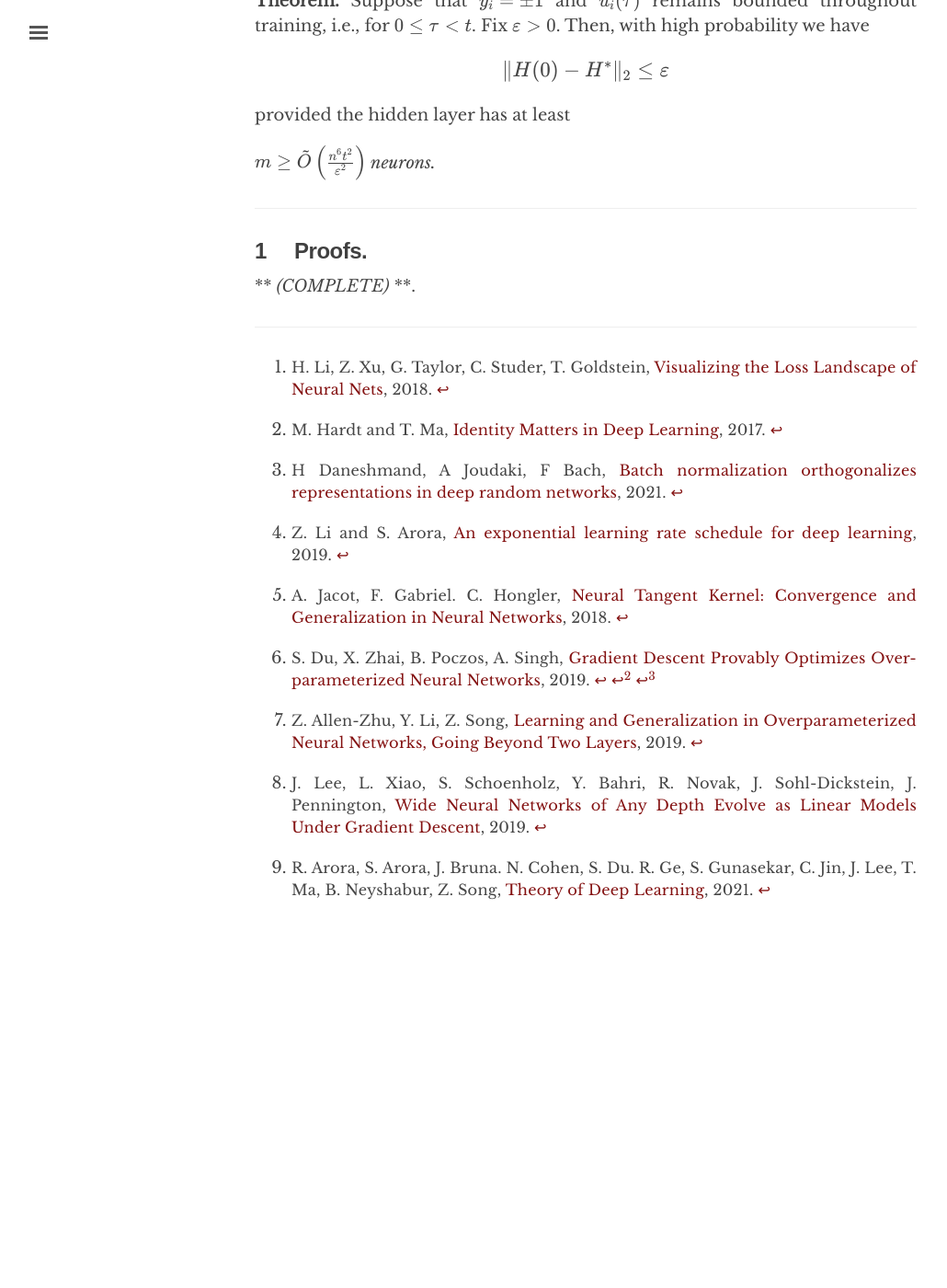
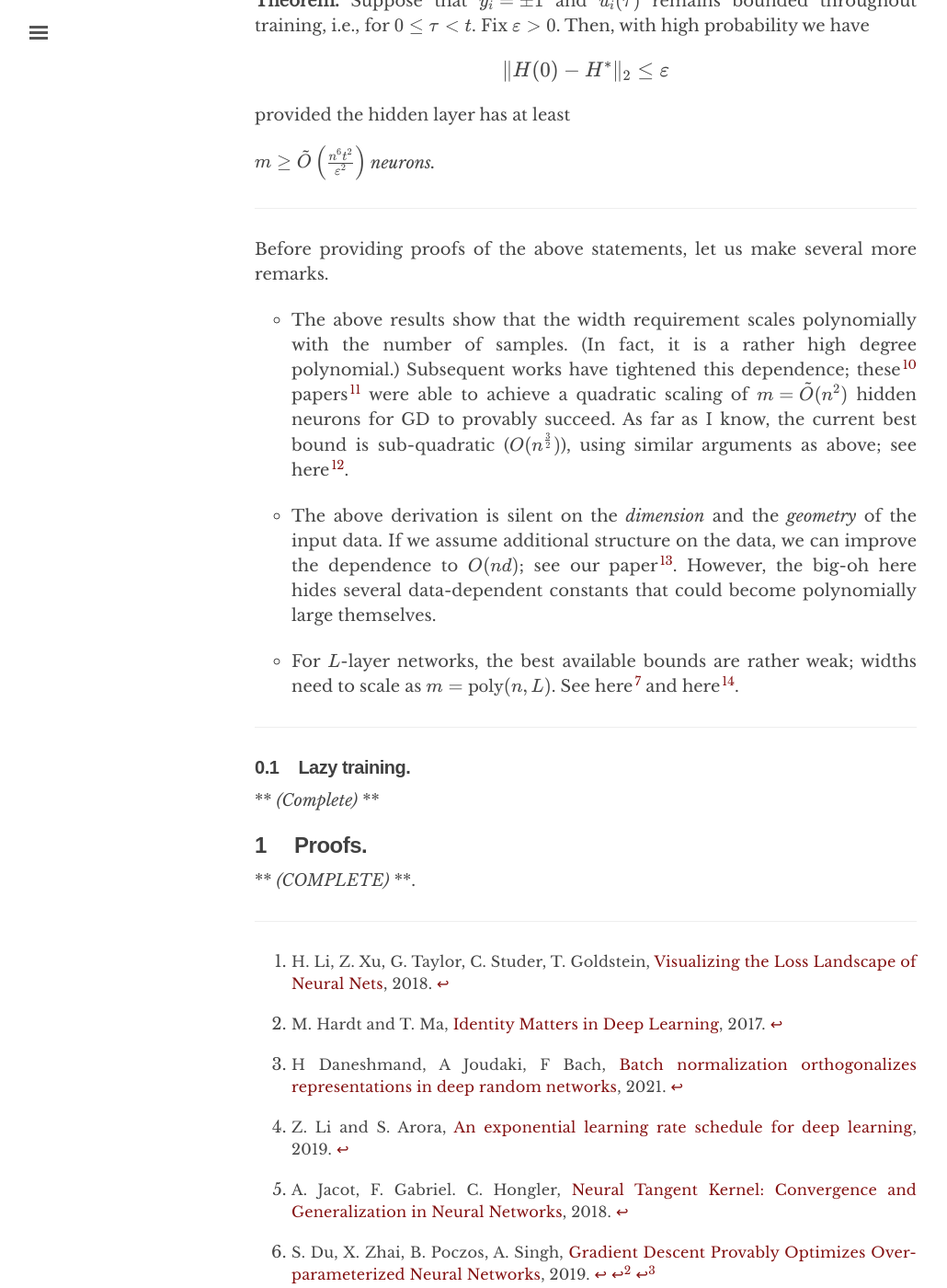
Before and after one commit to chinmayhegde/fodl, a Jekyll site: the page built from _posts/2022-01-14-optimization02.md, in a window 1280 px wide and 1400 px high, scrolled down 9077 px. Shown: the whole window at 92% size, without its empty margins (3-1033 px from the left). Built offline with Jekyll 4.4.1, drawn with Linux system fonts in a browser that asks for light colours; nearby versions of some CDN libraries; before the commit the page ends 10136 px from its top, so only the background shows below that; some of the changed text lies outside the part shown.

Commit message:
Update 2022-01-14-optimization02.md

```diff
--- a/_posts/2022-01-14-optimization02.md
+++ b/_posts/2022-01-14-optimization02.md
@@ -290,7 +290,22 @@ Our second theoretical result will be a width bound that ensures that $H(t)$ rem
 
 ---
 
+Before providing proofs of the above statements, let us make several more remarks.
 
+* The above results show that the width requirement scales polynomially with the number of samples. (In fact, it is a rather high degree polynomial.) Subsequent works have tightened this dependence; these[^os20] papers[^sy19] were able to achieve a quadratic scaling of $m = \tilde{O}(n^2)$ hidden neurons for GD to provably succeed. As far as I know, the current best bound is sub-quadratic  ($O(n^{\frac{3}{2}})$), using similar arguments as above; see here[^efth].
+
+* The above derivation is silent on the *dimension* and the *geometry* of the input data. If we assume additional structure on the data, we can improve the dependence to $O(nd)$; see our paper[^benefits]. However, the big-oh here hides several data-dependent constants that could become polynomially large themselves.
+
+* For $L$-layer networks, the best available bounds are rather weak; widths need to scale as $m = \text{poly}(n, L)$. See here[^allenzhu2019] and here[^zougu2020].
+
+
+
+---
+
+### Lazy training
+{:.label}
+
+** _(Complete)_ **
 
 ## Proofs
 {:.label}
@@ -325,3 +340,18 @@ Our second theoretical result will be a width bound that ensures that $H(t)$ rem
 
 [^arorabook]:
     R. Arora, S. Arora, J. Bruna. N. Cohen, S. Du. R. Ge, S. Gunasekar, C. Jin, J. Lee, T. Ma, B. Neyshabur, Z. Song, [Theory of Deep Learning](http://simonshaoleidu.com/teaching/cs599tdl/DLbook.pdf),  2021.
+
+[^os20]:
+    S. Oymak, M. Soltanolkotabi, [Overparameterized Nonlinear Learning: Gradient Descent Takes the Shortest Path?](http://proceedings.mlr.press/v97/oymak19a/oymak19a.pdf), 2019.
+
+[^sy19]:
+    Z. Song and X. Yang, [Over-parametrization for Learning and Generalization in Two-Layer Neural Networks](https://arxiv.org/pdf/1906.03593.pdf), 2020.
+
+[^efth]:
+    C. Song, A. Ramezani-Kebrya, T. Pethick, A. Eftekhari, V. Cevher, [Subquadratic Overparameterization for Shallow Neural Networks](https://arxiv.org/pdf/2111.01875.pdf), 2021.
+
+[^benefits]:
+    T. Nguyen, R. Wong, C. Hegde, [Benefits of Jointly Training Autoencoders: An Improved Neural Tangent Kernel Analysis](https://arxiv.org/pdf/1911.11983.pdf), 2020.
+
+[^zougu2020]:
+    D. Zou, Y. Cao, D. Zhou, Q. Gu, [Gradient descent optimizes over-parameterized deep ReLU networks](https://link.springer.com/article/10.1007/s10994-019-05839-6), 2020.
```
